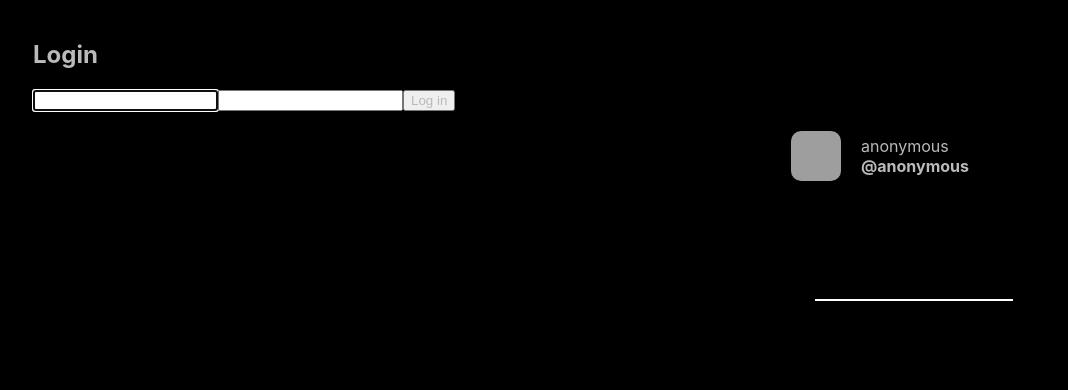
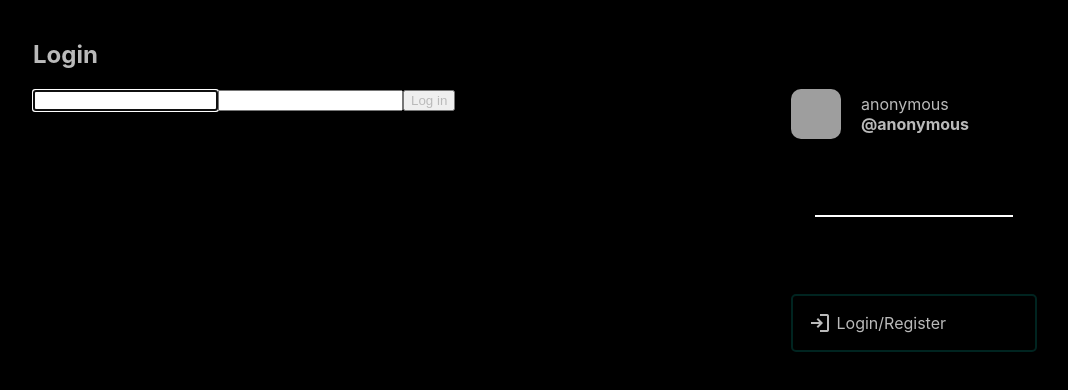
Before and after one commit to LovelyTardis/ult-frontend, a React (Vite) app: page /login in a window 1280 px wide. Shown: the top 390 px of the page, without its empty margins (95-1163 px from the left). Built offline with nearby package versions, Linux system fonts and the light colour scheme; no server answers; grey boxes are pictures that could not be loaded.

Commit message:
Add user as a useEffect dependency, simplify how buttons are rendered

```diff
--- a/src/components/sidebar/SideBar.jsx
+++ b/src/components/sidebar/SideBar.jsx
@@ -1,9 +1,9 @@
 import { useEffect, useState } from "react";
 import useAuth from "../../hooks/useAuth";
-import { ROUTES } from "../../routes";
 import { CardHeader } from "../ult/card";
 import "./SideBar.css";
 import SideBarButton from "./SideBarButton";
+import buttonProps from "./buttonProps";
 
 export default function SideBar() {
   const { isAuth, user } = useAuth();
@@ -19,34 +19,34 @@ export default function SideBar() {
   const [userData, setUserData] = useState(isAuth ? user : initialValues);
   useEffect(() => {
     setUserData(isAuth ? user : initialValues);
-  }, [isAuth]);
+  }, [isAuth, user]);
+
+  const buttons = {
+    public: (
+      <>
+        <SideBarButton props={buttonProps.login} />
+      </>
+    ),
+    private: (
+      <>
+        <SideBarButton props={buttonProps.home} />
+        <SideBarButton
+          props={{
+            ...buttonProps.profile,
+            href: `${buttonProps.profile.href}/${userData.username}`,
+          }}
+        />
+        <SideBarButton props={buttonProps.settings} />
+        <SideBarButton props={buttonProps.logout} />
+      </>
+    ),
+  };
 
   return (
     <div className="sidebar-container">
       <CardHeader user={userData} />
       <hr />
-      {Object.values(ROUTES).map(({ href, text, icon, isPrivate }) => {
-        if (!href || !text || !icon) return;
-        // TODO: CHECK IF USER IS AUTHENTICATED AND CREATE SIDEBAR BUTTON
-        // if (authReducer) {
-        //   // return;
-        // }
-
-        // // TODO: PRIVATE - PUBLIC ROUTES
-        // if (href === "/profile") {
-        //   href += `/${authReducer.username}`;
-        // }
-
-        const props = {
-          href,
-          text,
-          icon,
-        };
-        // if (isPrivate) {
-        //   return <SideBarButton key={href} props={props} />;
-        // }
-        return <SideBarButton key={href} props={props} />;
-      })}
+      {isAuth ? buttons.private : buttons.public}
     </div>
   );
 }
```
